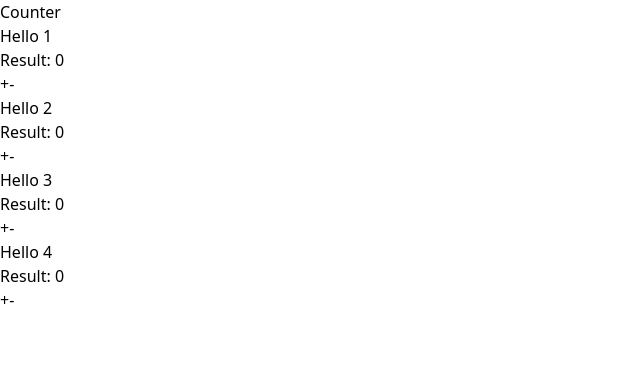
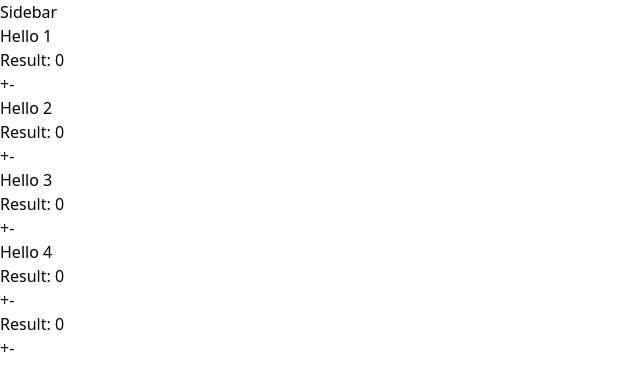
Before and after one commit to feissN/vue-mosaic, a Vue app: page / in a window 1280 px wide. Shown: the top 390 px of the page, without its empty margins (0-640 px from the left). Built offline with nearby package versions, Linux system fonts and the light colour scheme.

Commit message:
added sidebar

```diff
--- a/src/App.vue
+++ b/src/App.vue
@@ -1,10 +1,10 @@
 <template>
   <div class="bg-gray-900 h-screen text-white flex flex-col">
     <div class="p-4 flex-1 bg-gray-800 flex gap-2">
-      <MosaicContext :root="root">
-        <div class="bg-gray-700 w-24 h-full p-1 flex flex-col gap-2">
-          <MosaicDraggable :title="'Counter'"></MosaicDraggable>
-        </div>
+      <MosaicContext :all-items="allItems">
+        <MosaicDropzone>
+          <MosaicDraggable v-bind="allItems[4]"></MosaicDraggable>
+        </MosaicDropzone>
 
         <Mosaic ref="mosaicRef" v-model:root="root" @release="handleSaveChange"> </Mosaic>
       </MosaicContext>
@@ -16,22 +16,32 @@
 import { ref } from "vue";
 import Mosaic from "./components/Mosaic.vue";
 import Hello from "./components/previews/Hello.vue";
-import { MosaicNode } from "./types/Mosaic";
+import { MosaicItem, MosaicNode } from "./types/Mosaic";
 import MosaicDraggable from "./components/MosaicDraggable.vue";
 import MosaicContext from "./components/MosaicContext.vue";
+import MosaicDropzone from "./components/MosaicDropzone.vue";
+import { getLeaves } from "./utils/Mosaic";
+
+const allItems = ref<MosaicItem[]>([
+  { id: "hello1", component: Hello, title: "Hello 1" },
+  { id: "hello2", component: Hello, title: "Hello 2" },
+  { id: "hello3", component: Hello, title: "Hello 3" },
+  { id: "hello4", component: Hello, title: "Hello 4" },
+  { id: "hello5", component: Hello, title: "Sidebar" },
+]);
 
 const root = ref<MosaicNode>({
   direction: "row",
-  first: { id: "hello1", component: Hello, title: "Hello 1" },
+  first: allItems.value[0],
   second: {
     direction: "column",
     first: {
       direction: "row",
-      first: { id: "hello2", component: Hello, title: "Hello 2" },
-      second: { id: "hello3", component: Hello, title: "Hello 3" },
+      first: allItems.value[1],
+      second: allItems.value[2],
       splitPercentage: 70,
     },
-    second: { id: "hello4", component: Hello, title: "Hello 4" },
+    second: allItems.value[3],
   },
   splitPercentage: 40,
 });
--- a/src/components/Mosaic.vue
+++ b/src/components/Mosaic.vue
@@ -1,7 +1,7 @@
 <template>
   <div class="mosaic w-full h-full relative overflow-hidden">
     <div class="mosaic-root absolute inset-1">
-      <MosaicContent v-if="root" :node="root" :bounding-box="BoundingBox.empty()" :path="[]">
+      <MosaicContent v-if="root" :node="root" :bounding-box="BoundingBox.empty()" :path="[]" @dropped="handleDropped">
         <template #content="contentProps">
           <slot name="content" v-bind="contentProps"></slot>
         </template>
@@ -17,18 +17,19 @@
       </div>
     </div>
   </div>
-  <div>
-    <div v-for="leave of leaves" :ref="(element) => handleAddLeaveElement(leave, element as HTMLElement)">
+  <div class="hidden">
+    <div v-for="leave of allLeaves" :ref="(element) => handleAddLeaveElement(leave, element as HTMLElement)">
       <component :is="leave.component" :title="leave.title"></component>
     </div>
   </div>
 </template>
 
 <script setup lang="ts">
-import { ComponentPublicInstance, computed, nextTick, onMounted, provide, ref, useSlots } from "vue";
-import { MosaicDraggingSourcePathKey, MosaicIsDraggingKey, MosaicRootActionsKey } from "../symbols/Mosaic";
+import { ComponentPublicInstance, computed, nextTick, onMounted, provide, ref, useSlots, watch } from "vue";
+import { MosaicContextActiveLeavesKey, MosaicContextAllLeavesKey, MosaicRootActionsKey } from "../symbols/Mosaic";
 import { MosaicItem, MosaicNode, MosaicUpdate } from "../types/Mosaic";
 import { BoundingBox } from "../utils/BoundingBox";
+import { injectStrict } from "../utils/InjectStrict";
 import { addMosaicNode, getLeaves } from "../utils/Mosaic";
 import { createExpandUpdate, createHideUpdate, createRemoveUpdate, updateTree } from "../utils/MosaicUpdates";
 import MosaicContent from "./MosaicContent.vue";
@@ -44,6 +45,9 @@ const emit = defineEmits<{
   (event: "update:root", node: MosaicNode | null): void;
 }>();
 
+const allLeaves = injectStrict(MosaicContextAllLeavesKey);
+const activeLeaves = injectStrict(MosaicContextActiveLeavesKey);
+
 const slots = useSlots();
 
 const customContent = computed(() => !!slots.content);
@@ -56,7 +60,12 @@ const replaceRoot = (currentNode: MosaicNode | null, suppressOnRelease: boolean
 };
 
 const leaveElements = ref<{ id: string; element: HTMLElement }[]>([]);
-const leaves = ref<MosaicItem[]>([]);
+
+const handleDropped = async () => {
+  await nextTick;
+  const newLeaves = getLeaves(props.root);
+  activeLeaves.value.splice(0, newLeaves.length, ...newLeaves);
+};
 
 const handleAddLeaveElement = (leave: MosaicItem, element: HTMLElement) => {
   if (leaveElements.value.find((element) => element.id === leave.id)) return;
@@ -105,12 +114,12 @@ provide(MosaicRootActionsKey, {
 const handleSetPortalItems = async () => {
   await nextTick();
 
-  leaveElements.value.forEach((element) => {
-    const portalDiv = document.getElementById(element.id);
+  leaveElements.value.forEach(({ element, id }) => {
+    const portalDiv = document.getElementById(id);
     if (!portalDiv) return;
-    if (!element.element) return;
+    if (!element) return;
 
-    portalDiv.appendChild(element.element as unknown as Node);
+    portalDiv.appendChild(element as Node);
   });
 };
 
@@ -127,7 +136,6 @@ defineExpose({
 
 onMounted(() => {
   if (customContent.value) return;
-  leaves.value = getLeaves(props.root);
   handleSetPortalItems();
 });
 </script>
--- a/src/components/MosaicContext.vue
+++ b/src/components/MosaicContext.vue
@@ -4,7 +4,21 @@
 
 <script setup lang="ts">
 import { provide, ref } from "vue";
-import { MosaicDraggingSourcePathKey, MosaicIsDraggingKey, MosaicDraggingSourceItemKey } from "../symbols/Mosaic";
+import {
+  MosaicDraggingSourcePathKey,
+  MosaicIsDraggingKey,
+  MosaicDraggingSourceItemKey,
+  MosaicContextAllLeavesKey,
+  MosaicContextActiveLeavesKey,
+} from "../symbols/Mosaic";
+import { MosaicItem } from "../types/Mosaic";
+
+const props = defineProps<{
+  allItems: MosaicItem[];
+}>();
+
+const activeLeaves = ref<MosaicItem[]>([]);
+provide(MosaicContextActiveLeavesKey, activeLeaves);
 
 const isDragging = ref(false);
 provide(MosaicIsDraggingKey, isDragging);
@@ -14,4 +28,7 @@ provide(MosaicDraggingSourcePathKey, draggingSourcePath);
 
 const draggingSourceItem = ref();
 provide(MosaicDraggingSourceItemKey, draggingSourceItem);
+
+const allLeaves = ref(props.allItems);
+provide(MosaicContextAllLeavesKey, allLeaves);
 </script>
--- a/src/components/MosaicDraggable.vue
+++ b/src/components/MosaicDraggable.vue
@@ -1,5 +1,5 @@
 <template>
-  <div ref="mosaicDragItemRef">
+  <div v-if="!isVisible" ref="mosaicDragItemRef">
     <div class="cursor-move hover:bg-slate-500 p-1 rounded-md overflow-hidden" draggable="true" @dragstart="handleDragStart">
       {{ title }}
     </div>
@@ -7,16 +7,17 @@
 </template>
 
 <script setup lang="ts">
-import { inject, ref, watchEffect } from "vue";
-import { MosaicDraggingSourceItemKey, MosaicDraggingSourcePathKey, MosaicIsDraggingKey, MosaicRootActionsKey } from "../symbols/Mosaic";
-import { MosaicDropTargetPosition } from "../utils/DragAndDrop";
-import { createDragToUpdates } from "../utils/MosaicUpdates";
+import { computed, ref, watchEffect } from "vue";
+import {
+  MosaicContextActiveLeavesKey,
+  MosaicDraggingSourceItemKey,
+  MosaicDraggingSourcePathKey,
+  MosaicIsDraggingKey,
+} from "../symbols/Mosaic";
+import { MosaicItem } from "../types/Mosaic";
 import { injectStrict } from "../utils/InjectStrict";
-import Hello from "./previews/Hello.vue";
 
-const props = defineProps<{
-  title: string;
-}>();
+const props = defineProps<MosaicItem>();
 
 const mosaicDragItemRef = ref<HTMLDivElement>();
 
@@ -27,6 +28,12 @@ const mosaicDragElementClonePosition = ref<{ x: number; y: number } | null>(null
 const mosaicIsDragging = injectStrict(MosaicIsDraggingKey);
 const mosaicSourcePath = injectStrict(MosaicDraggingSourcePathKey);
 const mosaicSourceItem = injectStrict(MosaicDraggingSourceItemKey);
+const mosaicActiveLeaves = injectStrict(MosaicContextActiveLeavesKey);
+
+const isVisible = computed(() => {
+  const activeLeaveIds = mosaicActiveLeaves.value.map((leave) => leave.id);
+  return activeLeaveIds.includes(props.id);
+});
 
 watchEffect(() => {
   if (!mosaicDragElementClone.value || !mosaicDragElementClonePosition.value) return;
@@ -66,11 +73,7 @@ const handleDragStart = (e: DragEvent) => {
 
   mosaicIsDragging.value = true;
   mosaicSourcePath.value = [];
-  mosaicSourceItem.value = {
-    id: 'new-thingy',
-    title: 'Wordwat',
-    component: Hello
-  };
+  mosaicSourceItem.value = props;
 };
 
 const handleMouseMove = (e: MouseEvent) => {
--- /dev/null
+++ b/src/components/MosaicDropzone.vue
@@ -0,0 +1,28 @@
+<template>
+  <div class="bg-gray-700 w-24 h-full p-1 flex flex-col gap-2 relative">
+    <slot></slot>
+    <div class="drop-target-container absolute inset-0" :class="[mosaicIsDragging ? 'block' : 'hidden']">
+      <div
+        v-for="position of values(MosaicDropTargetPosition)"
+        :key="position"
+        class="drop-target top inset-0 absolute bg-[#4c90f0] bg-opacity-40 border-2 border-[#4c90f0] rounded-md transition-opacity opacity-0 hover:opacity-100 cursor-alias"
+        @mouseup="handleDragEnd($event, 'top')"
+      ></div>
+    </div>
+  </div>
+</template>
+
+<script setup lang="ts">
+import values from "lodash/values";
+import { MosaicDraggingSourcePathKey, MosaicIsDraggingKey } from "../symbols/Mosaic";
+import { MosaicDropTargetPosition } from "../utils/DragAndDrop";
+import { injectStrict } from "../utils/InjectStrict";
+
+// const mosaicRootActions = injectStrict(MosaicRootActionsKey);
+const mosaicIsDragging = injectStrict(MosaicIsDraggingKey);
+const mosaicDraggingSourcePath = injectStrict(MosaicDraggingSourcePathKey);
+
+const handleDragEnd = (event: MouseEvent, position: MosaicDropTargetPosition) => {
+  //   mosaicRootActions.updateTree([createRemoveUpdate(mosaicRootActions.getRoot(), mosaicDraggingSourcePath.value)], false, true);
+};
+</script>
--- a/src/components/MosaicWindow.vue
+++ b/src/components/MosaicWindow.vue
@@ -41,20 +41,24 @@
 <script setup lang="ts">
 import dropRight from "lodash/dropRight";
 import values from "lodash/values";
-import { inject, ref, watchEffect } from "vue";
+import { ref, watchEffect } from "vue";
 import { MosaicDraggingSourceItemKey, MosaicDraggingSourcePathKey, MosaicIsDraggingKey, MosaicRootActionsKey } from "../symbols/Mosaic";
 import { MosaicBranch, MosaicNode } from "../types/Mosaic";
 import { BoundingBox } from "../utils/BoundingBox";
 import { MosaicDropTargetPosition } from "../utils/DragAndDrop";
+import { injectStrict } from "../utils/InjectStrict";
 import { isParent } from "../utils/Mosaic";
 import { createDragToUpdates } from "../utils/MosaicUpdates";
-import { injectStrict } from "../utils/InjectStrict";
 
 const props = defineProps<{
   node: MosaicNode;
   boundingBox: BoundingBox;
   path: MosaicBranch[];
   totalWindowAmount: number;
+}>();
+
+const emit = defineEmits<{
+  (event: "dropped"): void;
 }>();
 
 const mosaicWindowRef = ref<HTMLDivElement>();
@@ -156,5 +160,6 @@ const handleDragEnd = (event: MouseEvent, position: MosaicDropTargetPosition) =>
     false,
     true
   );
+  emit("dropped");
 };
 </script>
--- a/src/symbols/Mosaic.ts
+++ b/src/symbols/Mosaic.ts
@@ -5,3 +5,5 @@ export const MosaicRootActionsKey: InjectionKey<MosaicRootActions> = Symbol("mos
 export const MosaicIsDraggingKey: InjectionKey<Ref<boolean>> = Symbol("mosaicIsDragging");
 export const MosaicDraggingSourcePathKey: InjectionKey<Ref<MosaicPath>> = Symbol("mosaicDragginSourcePath");
 export const MosaicDraggingSourceItemKey: InjectionKey<Ref<MosaicItem | null>> = Symbol("mosaicDragginSourceItem");
+export const MosaicContextAllLeavesKey: InjectionKey<Ref<MosaicItem[]>> = Symbol("mosaicContextAllLeaves");
+export const MosaicContextActiveLeavesKey: InjectionKey<Ref<MosaicItem[]>> = Symbol("mosaicContextActiveLeaves");
```
Also changed, not shown: src/components/MosaicContent.vue (+9 -4 lines).
